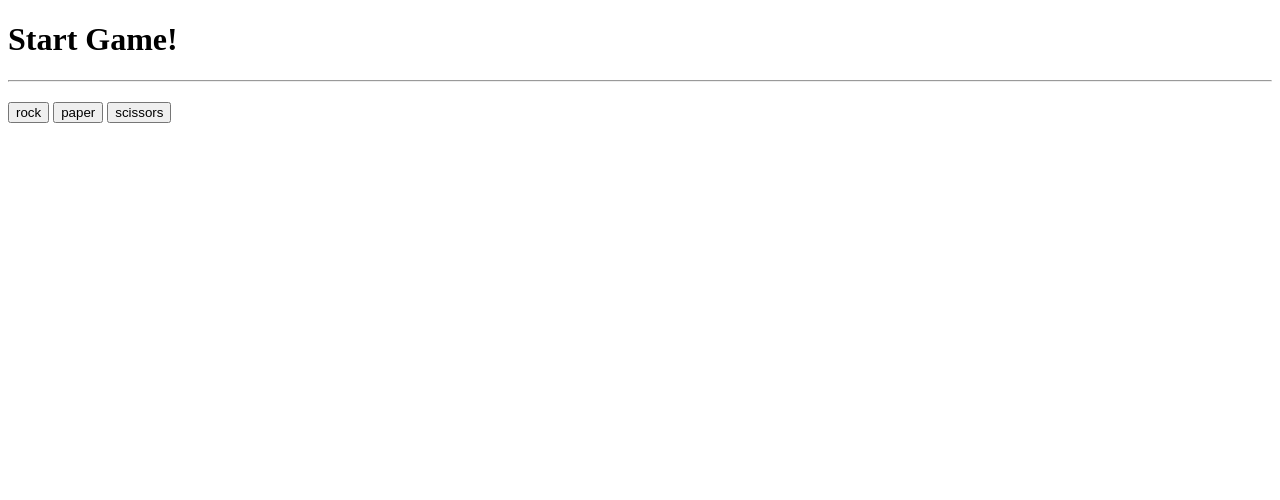
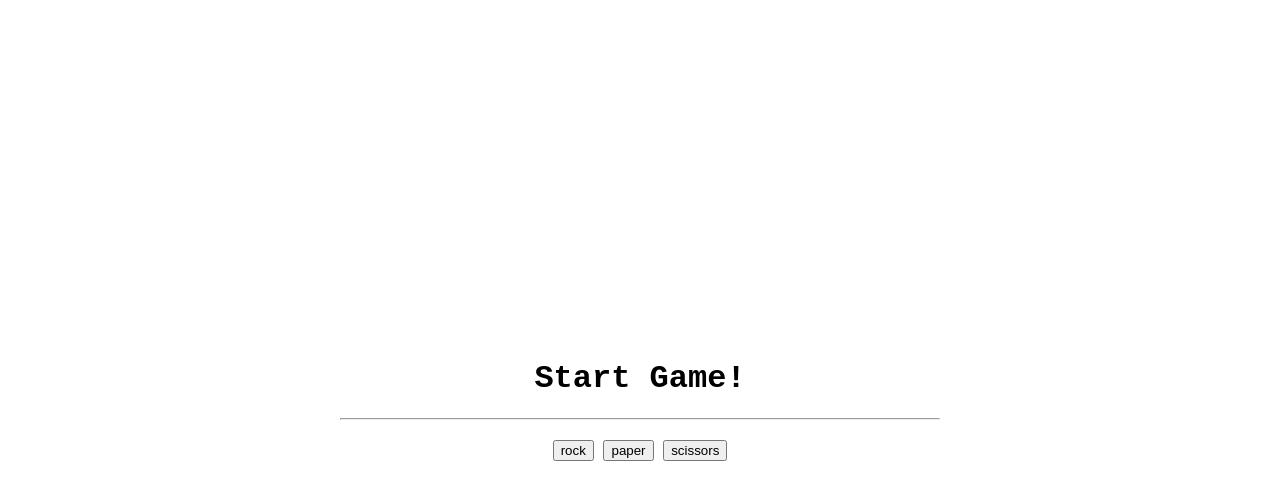
Before and after one commit to annisaps313/rock-paper-scissors, a plain HTML site: page index.html in a window 1280 px wide. Drawn offline with Linux system fonts and the light colour scheme.

Commit message:
Add content to center

```diff
--- a/index.html
+++ b/index.html
@@ -7,12 +7,14 @@
     <link rel="stylesheet" href="./style.css">
 </head>
 <body>
+    <main>
         <h1 class="choice"></h1>
         <hr>
         <h2 class="result"></h2>
         <input type="button" value="rock">
         <input type="button" value="paper">
         <input type="button" value="scissors">
+    </main>
     <script src="./index.js"></script>
 </body>
 </html>
--- a/style.css
+++ b/style.css
@@ -0,0 +1,18 @@
+html{
+    box-sizing: border-box;
+}
+*, *::before, *::after{
+    box-sizing: inherit;
+}
+body{
+    margin: 0;
+    font-family: 'Courier New', Courier, monospace;
+    display: flex;
+    justify-content: center;
+    align-items: center;
+    height: 100dvh;
+}
+main{
+    width: 600px;
+    text-align: center;
+}
```
Lines whose indentation alone changed are shown as unchanged.
